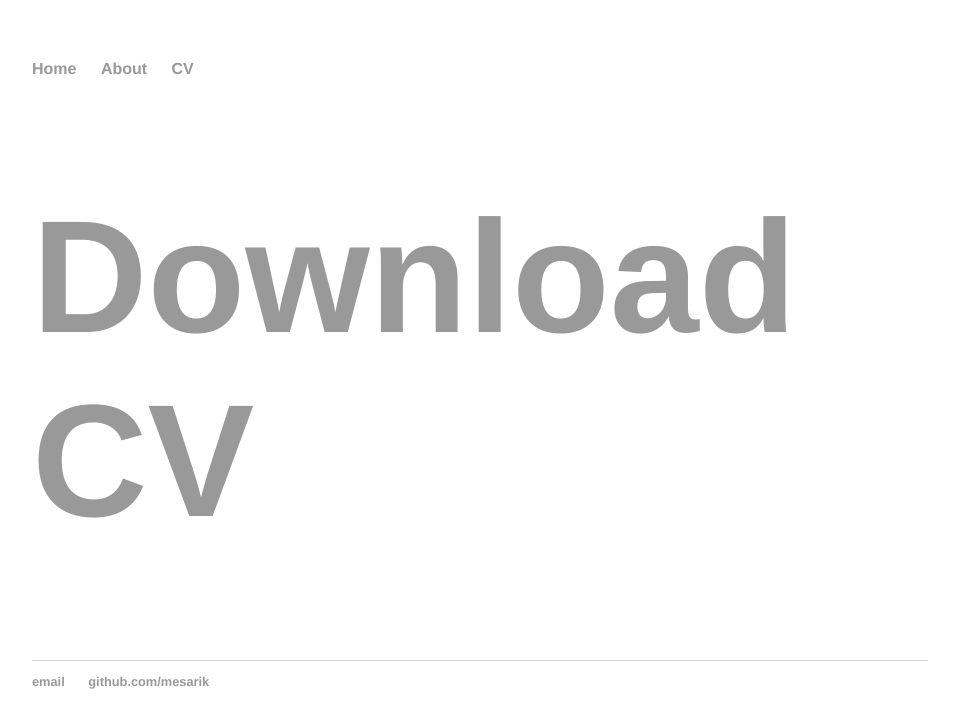
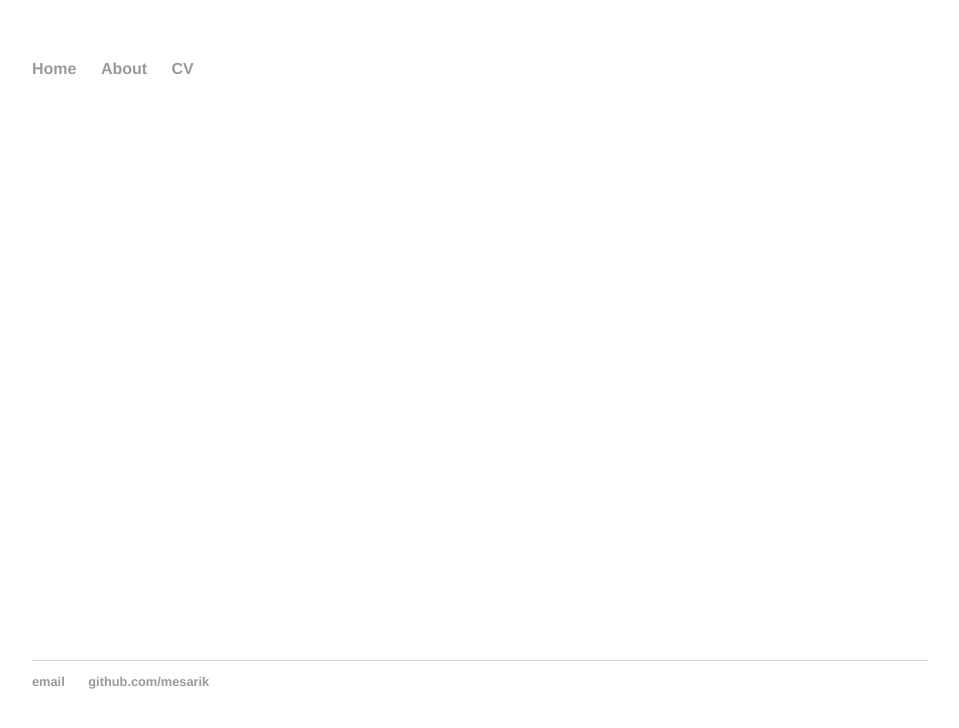
Before and after one commit to mesarcik/mesarcik.github.io, a Jekyll site: the page built from cv/index.html, in a window 1280 px wide. Shown: the top 728 px of the page, without its empty margins (160-1119 px from the left). Built offline with Jekyll 4.4.1, drawn with Linux system fonts in a browser that asks for light colours.

Commit message:
git_uploader.sh

```diff
--- a/css/main.css
+++ b/css/main.css
@@ -31,6 +31,7 @@ footer { border-top: 1px solid #d5d5d5; font-size: .8em; }
 /* CV */
 .cv { margin: 0px 0px 60px; }
 .cv h1 { font-size: 10em; color: #00000; }
+.cv a  { text-decoration: none; color: #0000; }
 .cv h2 { font-size: 2em; }
 /*.cv address, .cv .download { font-family: 'Helvetica', 'Arial', 'Sans-Serif'; }
 .cv address, .cv p { font-size: 1.2em; }
```
